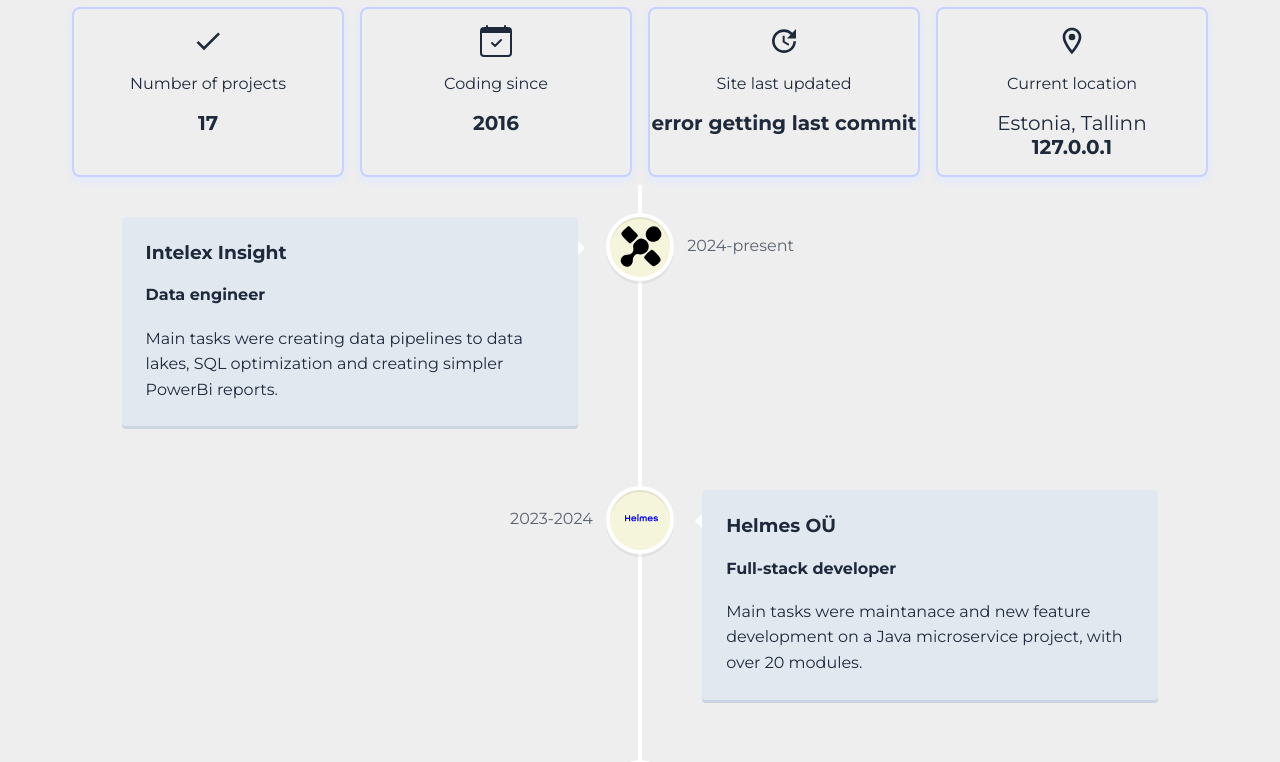
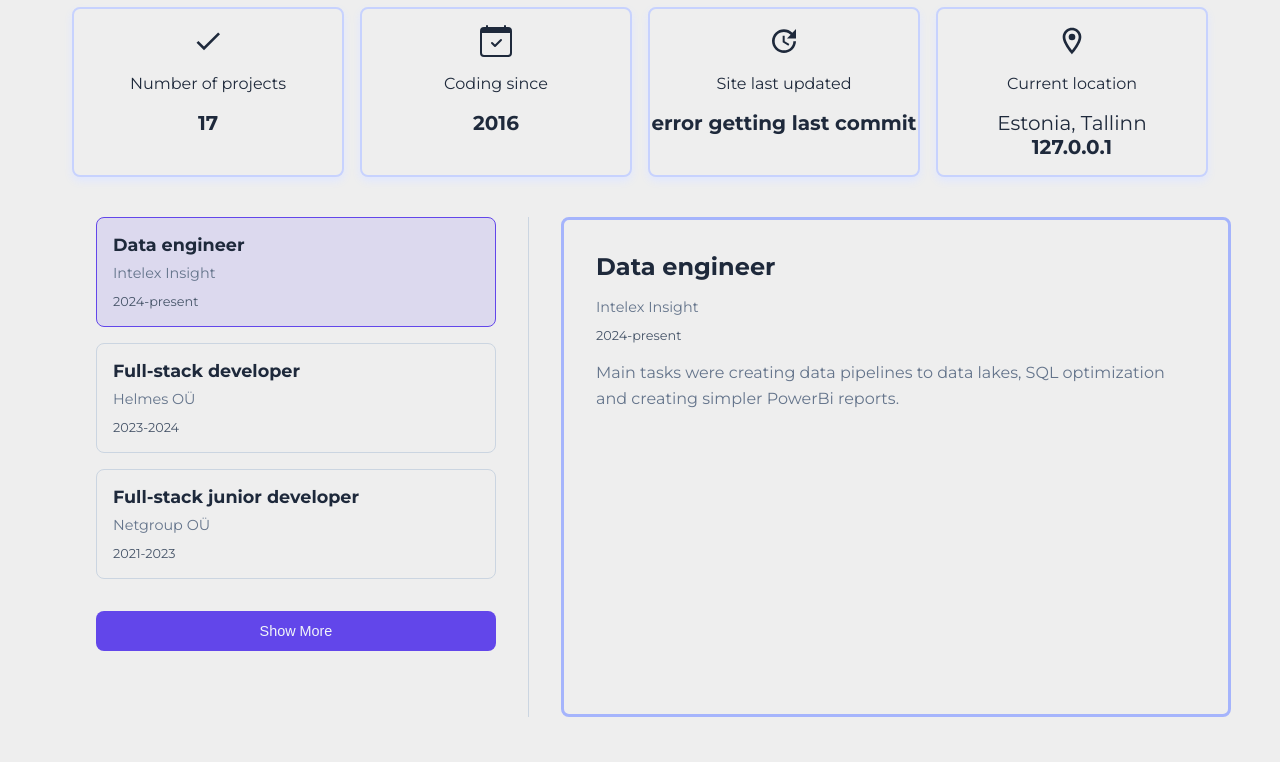
Before and after one commit to Seeru-crypto/aurora_front, a Next.js app: page / in a window 1280 px wide. Shown: the part 2000-2762 px from the top of the page. Built offline with nearby package versions, Linux system fonts and the light colour scheme.

Commit message:
add new experience timeline component

```diff
--- /dev/null
+++ b/src/components/ExperienceTimeline.tsx
@@ -0,0 +1,236 @@
+import React, { useState, useEffect } from 'react';
+import styled from 'styled-components';
+import { FredTheme } from '../Themes';
+
+// Mobile breakpoint in pixels
+const MOBILE_BREAKPOINT = 768;
+// Number of experiences to show initially
+const INITIAL_EXPERIENCES_COUNT = 3;
+
+interface IExperience {
+  id: number;
+  title: string;
+  company: string;
+  period: string;
+  description: string;
+}
+
+const experiences: IExperience[] = [
+    {
+    company: 'Intelex Insight',
+    title: 'Data engineer',
+    description: 'Main tasks were creating data pipelines to data lakes, SQL optimization and creating simpler PowerBi reports.',
+    period: '2024-present',
+    id: 4,
+    }, {
+        company: 'Helmes OÜ',
+        title: 'Full-stack developer',
+        description: 'Main tasks were maintanace and new feature development on a Java microservice project, with over 20 modules.',
+        period: '2023-2024',
+      id: 3,
+
+    },
+    {
+        company: 'Netgroup OÜ',
+        title: 'Full-stack junior developer',
+        description: 'Implemented several projects which ranged from a few months to a year. In larger projects focused on UI development.',
+        period: '2021-2023',
+      id: 2,
+
+    },
+    {
+        company: 'Police and Border Guard Board',
+        title: 'System administrator',
+        description: 'I was responsible for the PPA\'s management information system, which had over 150 users. I created data models, ETL pipelines, and wrote documentation (information models, user stories, detailed analysis of new functionalities, and descriptions of processes affecting services).',
+        period: '2018-2020',
+      id: 1,
+
+    },
+  ].sort((a, b) =>  b.id- a.id);
+  ;
+
+
+
+
+const TimelineContainer = styled.div`
+  display: flex;
+  gap: 2rem;
+  padding: 2rem;
+  min-height: 500px;
+  background: ${props => props.theme.background};
+  max-width: 1200px;
+  margin: 0 auto;
+  width: 100%;
+
+  @media (max-width: ${MOBILE_BREAKPOINT}px) {
+    flex-direction: column;
+    padding: 1rem;
+    min-height: auto;
+  }
+`;
+
+const ExperienceList = styled.div`
+  flex: 1;
+  max-width: 400px;
+  border-right: 1px solid ${props => props.theme.gray.$300};
+  padding-right: 2rem;
+
+  @media (max-width: ${MOBILE_BREAKPOINT}px) {
+    max-width: 100%;
+    border-right: none;
+    padding-right: 0;
+  }
+`;
+
+const ExperienceItem = styled.div<{ isActive: boolean }>`
+  padding: 1rem;
+  margin-bottom: 1rem;
+  cursor: pointer;
+  border-radius: ${props => props.theme.borderRadius};
+  transition: all ${props => props.theme.transition};
+  background: ${props => props.isActive ? props.theme.primary + '20' : 'transparent'};
+  border: 1px solid ${props => props.isActive ? props.theme.primary : props.theme.gray.$300};
+
+  &:hover {
+    background: ${props => props.theme.primary + '10'};
+  }
+`;
+
+const ExperienceTitle = styled.h3`
+  margin: 0;
+  color: ${props => props.theme.textColor};
+  font-size: 1.1rem;
+`;
+
+const ExperienceCompany = styled.p`
+  margin: 0.5rem 0;
+  color: ${props => props.theme.gray.$500};
+  font-size: 0.9rem;
+`;
+
+const ExperiencePeriod = styled.span`
+  color: ${props => props.theme.gray.$600};
+  font-size: 0.8rem;
+`;
+
+const DetailsContainer = styled.div`
+  flex: 2;
+  padding: 2rem;
+  max-width: 600px;
+  border: 3px solid ${props => props.theme.primaryColor.$300};
+  border-radius: ${props => props.theme.borderRadius};
+
+  @media (max-width: ${MOBILE_BREAKPOINT}px) {
+    display: none;
+  }
+`;
+
+const MobileDetailsContainer = styled.div<{ isVisible: boolean }>`
+  display: none;
+  padding: 1rem;
+  margin-top: -0.5rem;
+  margin-bottom: 1rem;
+  border-radius: ${props => props.theme.borderRadius};
+  background: ${props => props.theme.backgroundAlternative};
+  transition: all ${props => props.theme.transition};
+  overflow: hidden;
+  max-height: ${props => props.isVisible ? '1000px' : '0'};
+  opacity: ${props => props.isVisible ? '1' : '0'};
+
+  @media (max-width: ${MOBILE_BREAKPOINT}px) {
+    display: block;
+  }
+`;
+
+const DetailsTitle = styled.h2`
+  margin: 0 0 1rem 0;
+  color: ${props => props.theme.textColor};
+`;
+
+const DetailsDescription = styled.p`
+  color: ${props => props.theme.gray.$500};
+  line-height: 1.6;
+`;
+
+const ToggleButton = styled.button`
+  width: 100%;
+  padding: 0.75rem;
+  margin-top: 1rem;
+  background: ${props => props.theme.primary};
+  color: ${props => props.theme.buttonTextColor};
+  border: none;
+  border-radius: ${props => props.theme.borderRadius};
+  cursor: pointer;
+  transition: all ${props => props.theme.transition};
+  font-size: 0.9rem;
+
+  &:hover {
+    background: ${props => props.theme.buttonHoverBkgColor};
+    color: ${props => props.theme.buttonHoverTextColor};
+  }
+`;
+
+const ExperienceTimeline: React.FC = () => {
+  const [selectedExperience, setSelectedExperience] = useState<IExperience>(experiences[0]);
+  const [isMobile, setIsMobile] = useState(false);
+  const [expandedId, setExpandedId] = useState<number | null>(null);
+  const [showAll, setShowAll] = useState(false);
+
+  useEffect(() => {
+    const checkMobile = () => {
+      setIsMobile(window.innerWidth < MOBILE_BREAKPOINT);
+    };
+
+    checkMobile();
+    window.addEventListener('resize', checkMobile);
+
+    return () => window.removeEventListener('resize', checkMobile);
+  }, []);
+
+  const handleExperienceClick = (experience: IExperience) => {
+    setSelectedExperience(experience);
+    if (isMobile) {
+      setExpandedId(expandedId === experience.id ? null : experience.id);
+    }
+  };
+
+  const displayedExperiences = showAll ? experiences : experiences.slice(0, INITIAL_EXPERIENCES_COUNT);
+
+  return (
+    <TimelineContainer>
+      <ExperienceList>
+        {displayedExperiences.map((experience) => (
+          <React.Fragment key={experience.id}>
+            <ExperienceItem
+              isActive={selectedExperience.id === experience.id}
+              onClick={() => handleExperienceClick(experience)}
+            >
+              <ExperienceTitle>{experience.title}</ExperienceTitle>
+              <ExperienceCompany>{experience.company}</ExperienceCompany>
+              <ExperiencePeriod>{experience.period}</ExperiencePeriod>
+            </ExperienceItem>
+            <MobileDetailsContainer isVisible={expandedId === experience.id}>
+              <DetailsTitle>{experience.title}</DetailsTitle>
+              <ExperienceCompany>{experience.company}</ExperienceCompany>
+              <ExperiencePeriod>{experience.period}</ExperiencePeriod>
+              <DetailsDescription>{experience.description}</DetailsDescription>
+            </MobileDetailsContainer>
+          </React.Fragment>
+        ))}
+        {experiences.length > INITIAL_EXPERIENCES_COUNT && (
+          <ToggleButton onClick={() => setShowAll(!showAll)}>
+            {showAll ? 'Show Less' : 'Show More'}
+          </ToggleButton>
+        )}
+      </ExperienceList>
+      <DetailsContainer>
+        <DetailsTitle>{selectedExperience.title}</DetailsTitle>
+        <ExperienceCompany>{selectedExperience.company}</ExperienceCompany>
+        <ExperiencePeriod>{selectedExperience.period}</ExperiencePeriod>
+        <DetailsDescription>{selectedExperience.description}</DetailsDescription>
+      </DetailsContainer>
+    </TimelineContainer>
+  );
+};
+
+export default ExperienceTimeline;
--- a/src/pages/index.tsx
+++ b/src/pages/index.tsx
@@ -10,6 +10,7 @@ import Skills from '../views/skills/Skills';
 import Projects from '../views/projects/Projects';
 import Wave from '../../public/resources/icons/Wave.svg';
 import '@fontsource/ibm-plex-mono';
+import ExperienceTimeline from '../components/ExperienceTimeline';
 
 export default function Home(): JSX.Element {
   const isToastShown: boolean = useAppSelector((state: RootState) => state.app.isToastShown);
--- a/src/views/experience/Experience.tsx
+++ b/src/views/experience/Experience.tsx
@@ -2,6 +2,7 @@ import React, { ForwardedRef } from 'react';
 import styled from 'styled-components';
 import SectionCounter from './SectionCounter';
 import Timeline from './Timeline';
+import ExperienceTimeline from '../../components/ExperienceTimeline';
 
 const Experience = React.forwardRef((_props, ref: ForwardedRef<HTMLElement>): JSX.Element => {
   return (
@@ -9,7 +10,7 @@ const Experience = React.forwardRef((_props, ref: ForwardedRef<HTMLElement>): JS
       <div className='container'>
         <h2>Experience</h2>
         <SectionCounter />
-        <Timeline />
+        <ExperienceTimeline />
       </div>
     </ExperienceStyle>
   );
```
